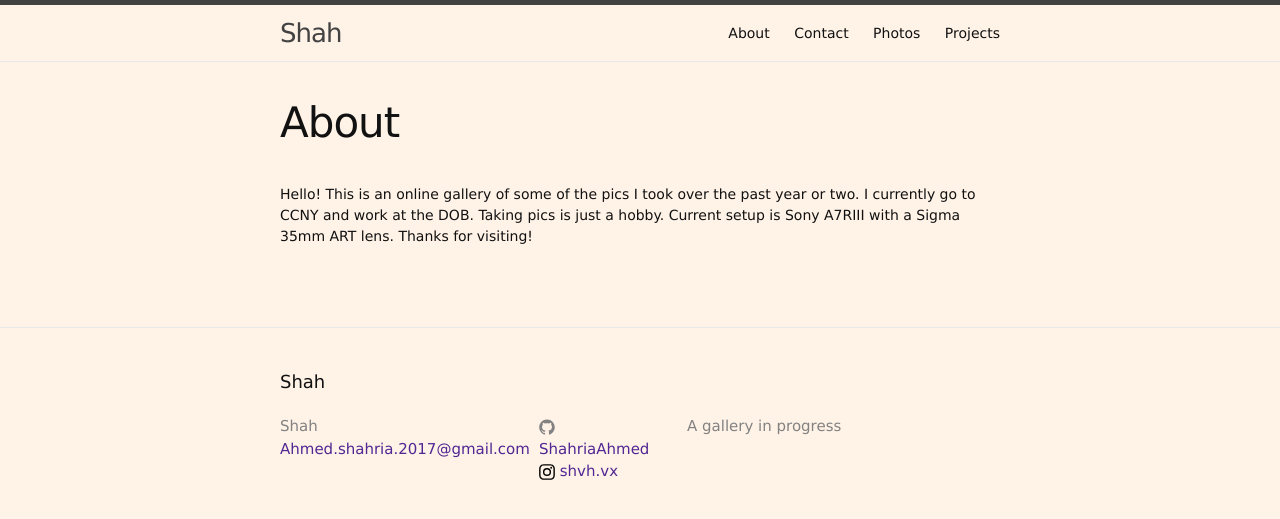
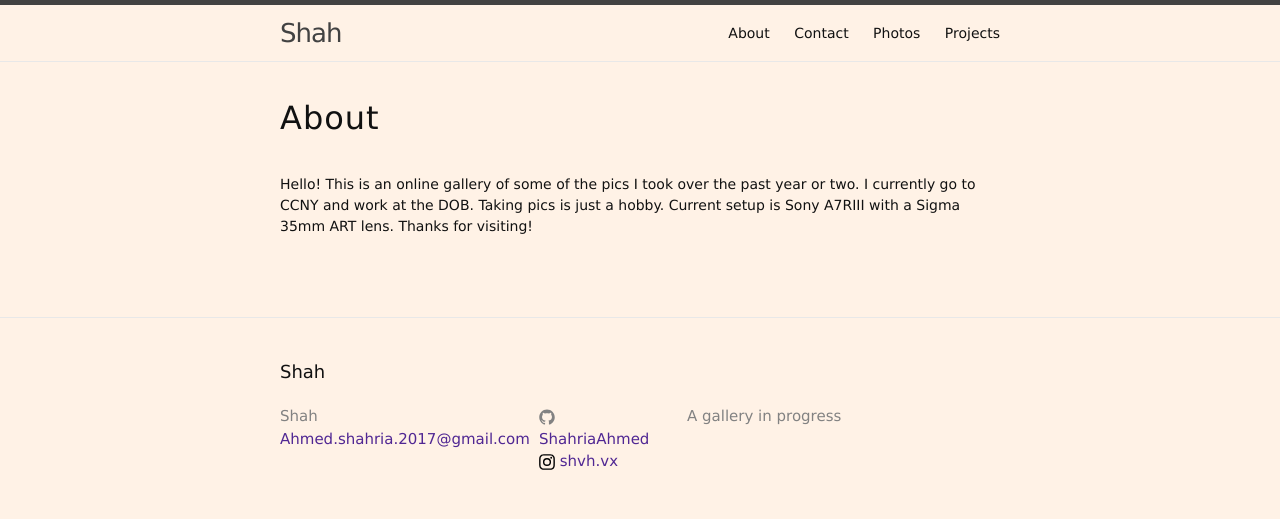
Before and after one commit to ShahriaAhmed/ShahriaAhmed.github.io, a Jekyll site: the page built from about/about.md, in a window 1280 px wide. Shown: the top 519 px of the page. Built offline with Jekyll 4.4.1, drawn with Linux system fonts in a browser that asks for light colours.

Commit message:
Update _layout.scss

```diff
--- a/_sass/_layout.scss
+++ b/_sass/_layout.scss
@@ -204,8 +204,8 @@
 }
 
 .post-title {
-    font-size: 42px;
-    letter-spacing: -1px;
+    font-size: 32px;
+    letter-spacing: 1px;
     line-height: 1;
 
     @include media-query($on-laptop) {
```
